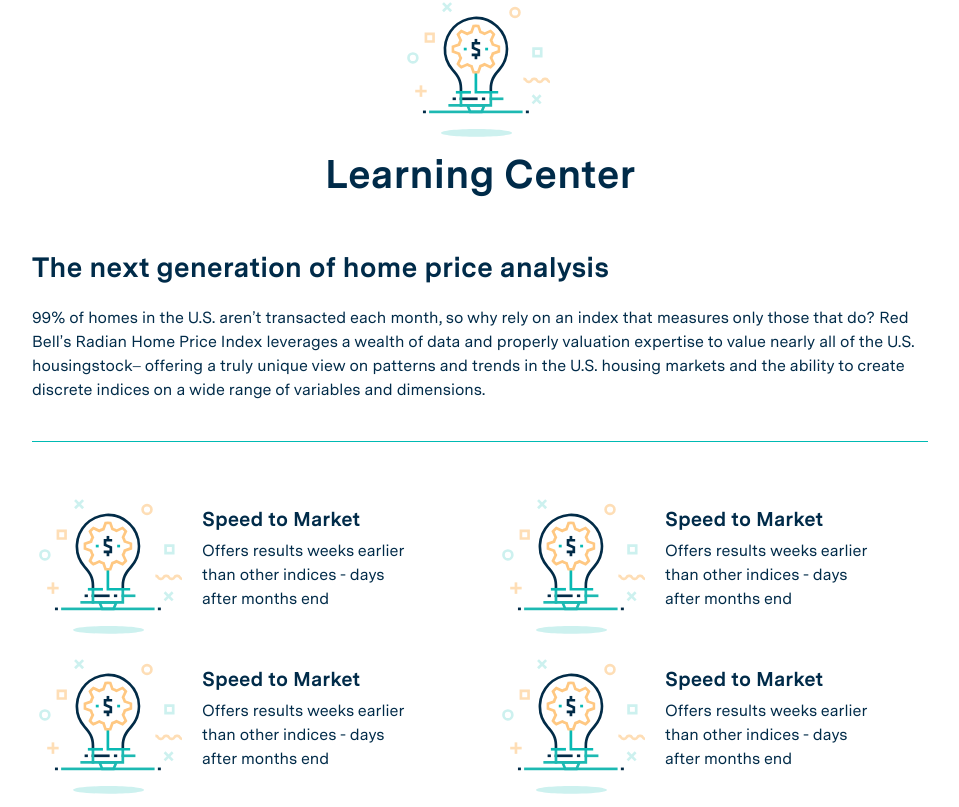
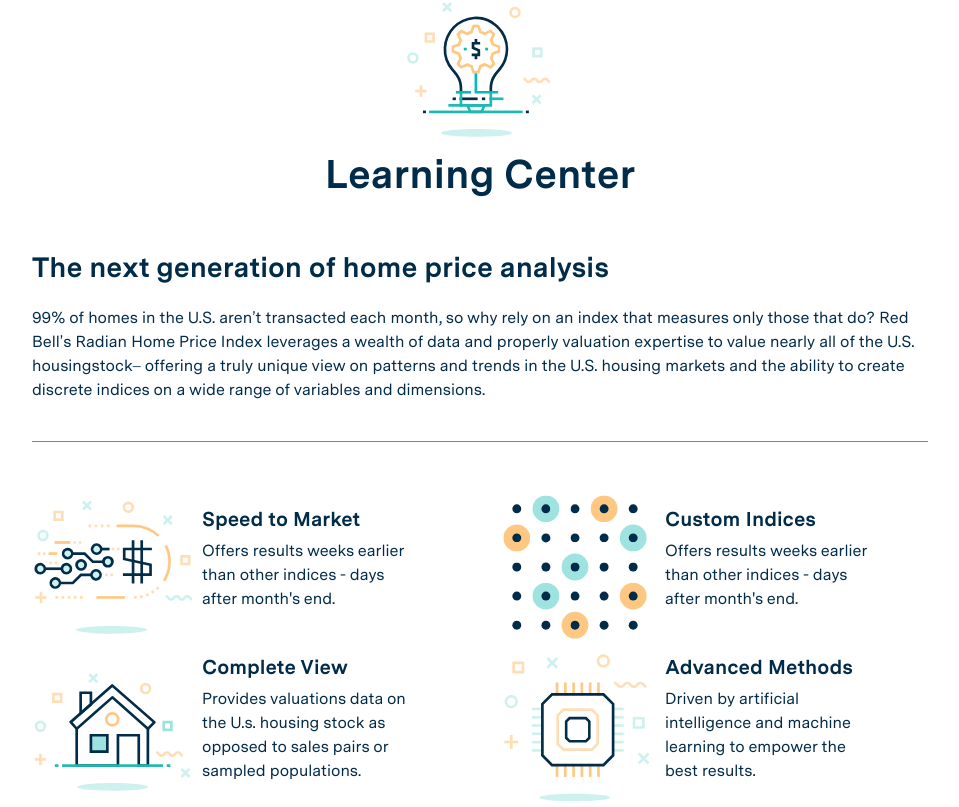
Before and after one commit to hanseulshim/radian-hpi, a React (Create React App) app: page / in a window 1280 px wide. Shown: the part 896-1703 px from the top of the page, without its empty margins (160-1119 px from the left). Built offline with nearby package versions, Linux system fonts and the light colour scheme.

Commit message:
learning center dynamic content

```diff
--- a/public/content.json
+++ b/public/content.json
@@ -12,18 +12,22 @@
     "icons": [
       {
         "icon": "money-technology-on-light.svg",
+        "title": "Speed to Market",
         "description": "Offers results weeks earlier than other indices - days after month's end."
       },
       {
         "icon": "house-on-light.svg",
+        "title": "Complete View",
         "description": "Provides valuations data on the U.s. housing stock as opposed to sales pairs or sampled populations."
       },
       {
-        "icon": "money-technology-on-light.svg",
+        "icon": "dots-on-light.svg",
+        "title": "Custom Indices",
         "description": "Offers results weeks earlier than other indices - days after month's end."
       },
       {
         "icon": "chip-on-light.svg",
+        "title": "Advanced Methods",
         "description": "Driven by artificial intelligence and machine learning to empower the best results."
       }
     ]
--- a/src/components/App.tsx
+++ b/src/components/App.tsx
@@ -28,5 +28,6 @@
         <LearningCenter/>
       </main>
     </ContentContext.Provider>
+
   )
 }
--- a/src/components/learning-center/index.tsx
+++ b/src/components/learning-center/index.tsx
@@ -6,10 +6,12 @@
 
 }
 
+
 export const LearningCenter: React.FC<Props> = () => {
   const { learningCenter } = useContext(ContentContext)
-  // const {icons} = learningCenter
 
+  if (learningCenter){
+    const icons = learningCenter.icons
     return (
       <section
         className="container-fluid learning-center-container"
@@ -28,37 +30,38 @@
         <div className="row">
           <div className="col d-flex flex-column">
             <div className="d-flex align-items-center">
-            <img src={`/static/images/indicators/lightbulb-on-light.svg`} alt="light-bulb-on" className='learning-center-icon' />
+              <img src={`/static/images/indicators/${icons![0].icon}`} alt="radian icon" className='learning-center-icon' />
               <div className='icon-description'>
-              <h5>Speed to Market</h5>
-              <p>Offers results weeks earlier than other indices - days after months end</p>
+                <h5>{icons![0].title}</h5>
+                <p>{icons![0].description}</p>
               </div>
             </div>
             <div className="d-flex align-items-center">
-            <img src={'/static/images/indicators/lightbulb-on-light.svg'} alt="light-bulb-on" className='learning-center-icon' />
+            <img src={`/static/images/indicators/${icons![1].icon}`} alt="radian icon" className='learning-center-icon' />
               <div className='icon-description'>
-              <h5>Speed to Market</h5>
-              <p>Offers results weeks earlier than other indices - days after months end</p>
+                <h5>{icons![1].title}</h5>
+                <p>{icons![1].description}</p>
               </div>
             </div>
           </div>
           <div className="col d-flex flex-column">
             <div className="d-flex align-items-center">
-            <img src={'/static/images/indicators/lightbulb-on-light.svg'} alt="light-bulb-on" className='learning-center-icon' />
+            <img src={`/static/images/indicators/${icons![2].icon}`} alt="light-bulb-on" className='learning-center-icon' />
               <div className='icon-description'>
-              <h5>Speed to Market</h5>
-              <p>Offers results weeks earlier than other indices - days after months end</p>
+                <h5>{icons![2].title}</h5>
+                <p>{icons![2].description}</p>
               </div>
             </div>
             <div className="d-flex align-items-center">
-            <img src={'/static/images/indicators/lightbulb-on-light.svg'} alt="light-bulb-on" className='learning-center-icon' />
+            <img src={`/static/images/indicators/${icons![3].icon}`} alt="light-bulb-on" className='learning-center-icon' />
               <div className='icon-description'>
-              <h5>Speed to Market</h5>
-              <p>Offers results weeks earlier than other indices - days after months end</p>
+                <h5>{icons![3].title}</h5>
+                <p>{icons![3].description}</p>
               </div>
             </div>
           </div>
         </div>
       </section>
     );
+  } else return null
 }
--- a/src/initialState.tsx
+++ b/src/initialState.tsx
@@ -16,6 +16,7 @@
     description: string | null
     icons: Array<{
       icon: string | null
+      title: string | null
       description: string | null
     }> | null
   } | null
```
Also changed, not shown: public/static/images/indicators/dots-on-light.svg (added). Lines whose indentation alone changed are shown as unchanged.
